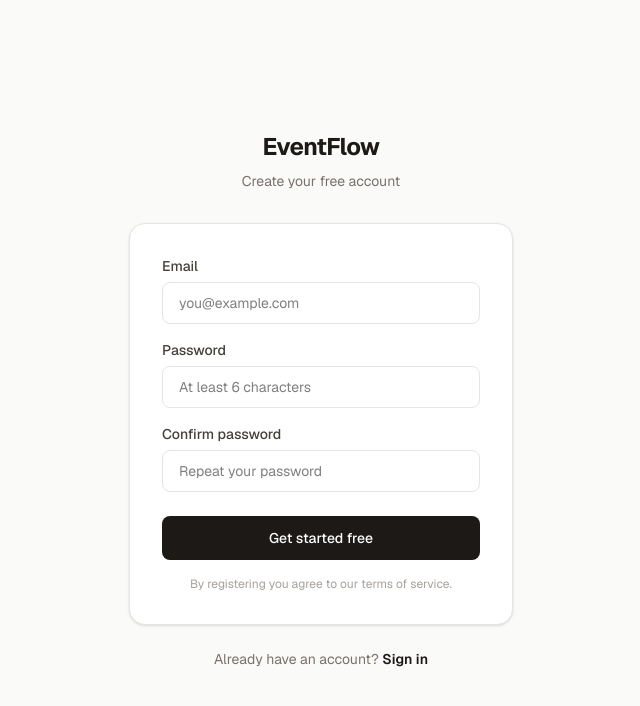
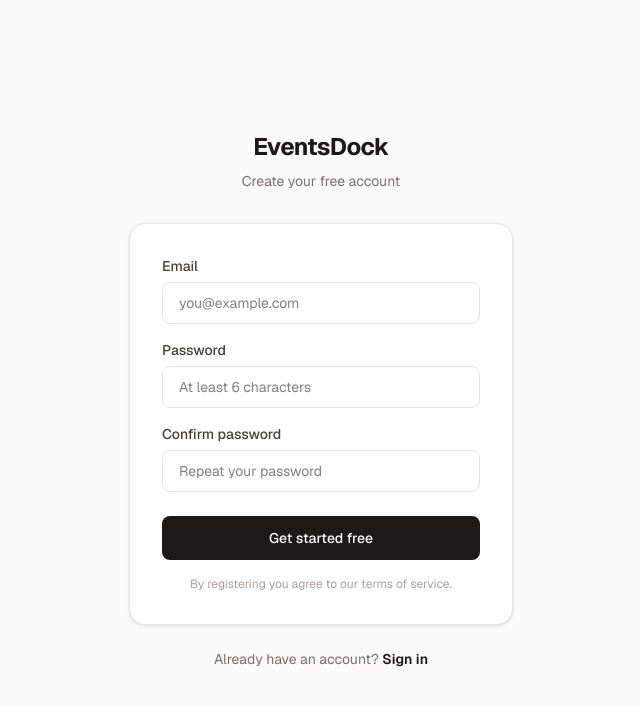
Before and after one commit to inesbtovar/eventsdock, a Next.js app: page /register in a window 1280 px wide. Shown: the top 706 px of the page, without its empty margins (319-959 px from the left). Built offline with nearby package versions, Linux system fonts and the light colour scheme.

Commit message:
new version

```diff
--- a/app/(auth)/login/page.tsx
+++ b/app/(auth)/login/page.tsx
@@ -36,7 +36,7 @@
         {/* Logo */}
         <div className="text-center mb-8">
           <Link href="/" className="text-2xl font-bold text-stone-900 tracking-tight">
-            EventFlow
+            EventsDock
           </Link>
           <p className="text-stone-500 text-sm mt-2">Sign in to your account</p>
         </div>
--- a/app/(auth)/register/page.tsx
+++ b/app/(auth)/register/page.tsx
@@ -80,7 +80,7 @@
         {/* Logo */}
         <div className="text-center mb-8">
           <Link href="/" className="text-2xl font-bold text-stone-900 tracking-tight">
-            EventFlow
+            EventsDock
           </Link>
           <p className="text-stone-500 text-sm mt-2">Create your free account</p>
         </div>
--- a/app/event/[slug]/rsvp/[token]/page.tsx
+++ b/app/event/[slug]/rsvp/[token]/page.tsx
@@ -202,7 +202,7 @@
         </div>
 
         <p className="text-center text-xs text-stone-400 mt-6">
-          Powered by EventFlow
+          Powered by EventsDock
         </p>
       </div>
     </div>
--- a/app/layout.tsx
+++ b/app/layout.tsx
@@ -9,7 +9,7 @@
 const geist = Geist({ subsets: ['latin'] })
 
 export const metadata: Metadata = {
-  title: 'EventFlow — Event Planning Made Simple',
+  title: 'EventsDock — Event Planning Made Simple',
   description: 'Manage guests, send invitations, and create beautiful event websites in one place.',
 }
 
--- a/app/page.tsx
+++ b/app/page.tsx
@@ -17,7 +17,7 @@
             </svg>
           </div>
           <span style={{ color: '#2D2016', fontFamily: "'Georgia', serif", fontSize: '18px', fontWeight: '600' }}>
-            Eventful
+            EventsDock
           </span>
         </div>
         <div className="flex items-center gap-6">
@@ -239,7 +239,7 @@
       {/* Footer */}
       <footer style={{ borderTop: '1px solid #EDE8E0', background: 'white' }} className="py-8 text-center">
         <p style={{ color: '#B0A090', fontSize: '13px', fontFamily: 'system-ui, sans-serif' }}>
-          © {new Date().getFullYear()} Eventful. Made with care for weddings, birthdays & everything in between.
+          © {new Date().getFullYear()} EventsDock. Made with care for weddings, birthdays & everything in between.
         </p>
       </footer>
 
--- a/components/dashboard/Navbar.tsx
+++ b/components/dashboard/Navbar.tsx
@@ -40,7 +40,7 @@
           </>
         ) : (
           <Link href="/dashboard" className="text-xl font-bold text-stone-900 tracking-tight">
-            EventFlow
+            EventsDock
           </Link>
         )}
 
--- a/components/templates/TemplateElegant.tsx
+++ b/components/templates/TemplateElegant.tsx
@@ -101,7 +101,7 @@
       {/* Footer */}
       <div className="border-t border-stone-200 py-8 text-center">
         <p className="text-xs text-stone-400 uppercase tracking-widest">
-          Made with EventFlow
+          Made with EventsDock
         </p>
       </div>
     </div>
--- a/components/templates/TemplateModern.tsx
+++ b/components/templates/TemplateModern.tsx
@@ -77,7 +77,7 @@
       </div>
 
       <div className="border-t border-stone-100 py-6 px-16 flex justify-between items-center text-xs text-stone-400">
-        <span>EventFlow</span>
+        <span>EventsDock</span>
         <span>{event.name}</span>
       </div>
     </div>
--- a/components/templates/TemplateRustic.tsx
+++ b/components/templates/TemplateRustic.tsx
@@ -95,7 +95,7 @@
       </div>
 
       <div className="border-t border-stone-300 py-6 text-center text-xs text-stone-400">
-        Made with EventFlow
+        Made with EventsDock
       </div>
     </div>
   )
```
